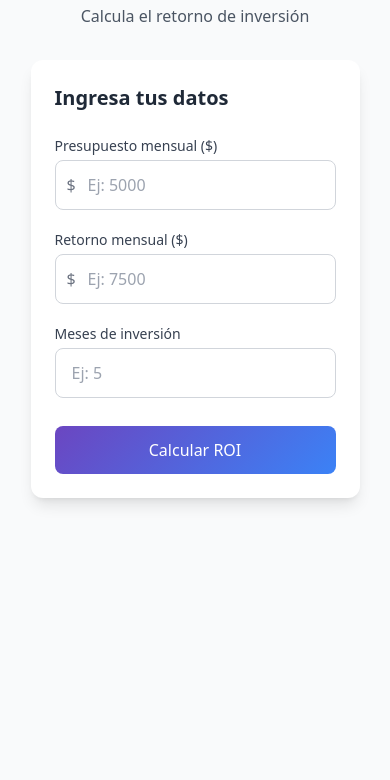
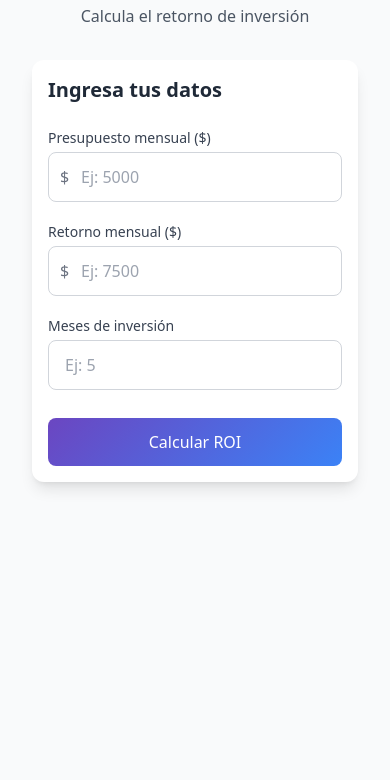
Before and after one commit to Jeffry-Duran/ROI-Calculadora, a plain HTML site: page index.html in a window 390 px wide. Shown: the part 64-844 px from the top of the page. Drawn offline with nearby package versions, Linux system fonts and the light colour scheme.

Commit message:
padding fixed on mobile devices

```diff
--- a/index.html
+++ b/index.html
@@ -13,7 +13,10 @@
     <div class="flex flex-col min-h-screen">
         <!-- Main Content -->
         <main class="flex-grow container mx-auto px-4 py-8">
-            <div class="max-w-6xl mx-auto">
+            <!-- <div class="max-w-6xl mx-auto"> -->
+
+                <div class="w-full max-w-6xl px-4 mx-auto">
+
                 <div class="text-center mb-8">
                     <h2 class="text-3xl font-bold text-blue-800 mb-2">Calculadora ROI</h2>
                     <p class="text-gray-600">Calcula el retorno de inversión</p>
@@ -22,8 +25,11 @@
                 <!-- Contenedor principal (horizontal en desktop) -->
                 <div class="flex flex-col lg:flex-row gap-8">
                     <!-- Columna izquierda (formulario) -->
-                    <div class="w-full lg:w-1/2">
-                        <div class="bg-white rounded-xl shadow-lg p-6 md:p-8 h-full">
+                    <div class="w-full lg:w-1/2 ">
+
+                        <!-- formulario -->
+
+                        <div class="bg-white rounded-xl shadow-lg p-4 md:p-4 h-full">
                             <h3 class="text-xl font-semibold text-gray-800 mb-6">Ingresa tus datos</h3>
                             <form id="roiForm" class="space-y-5">
                                 <div>
--- a/styles.css
+++ b/styles.css
@@ -68,7 +68,8 @@ main {
         padding-bottom: 1rem;
     }
 
-    .container.mx-auto.px-4.py-8 {
+    .container.mx-auto {
+
         padding-top: 1.5rem;
         padding-bottom: 1.5rem;
     }
```
